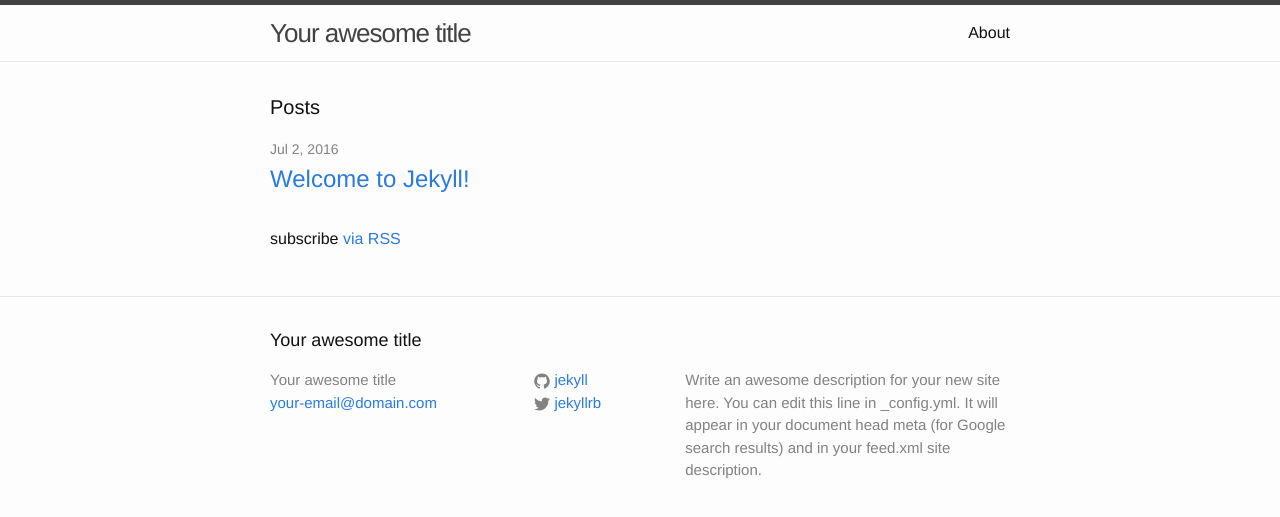
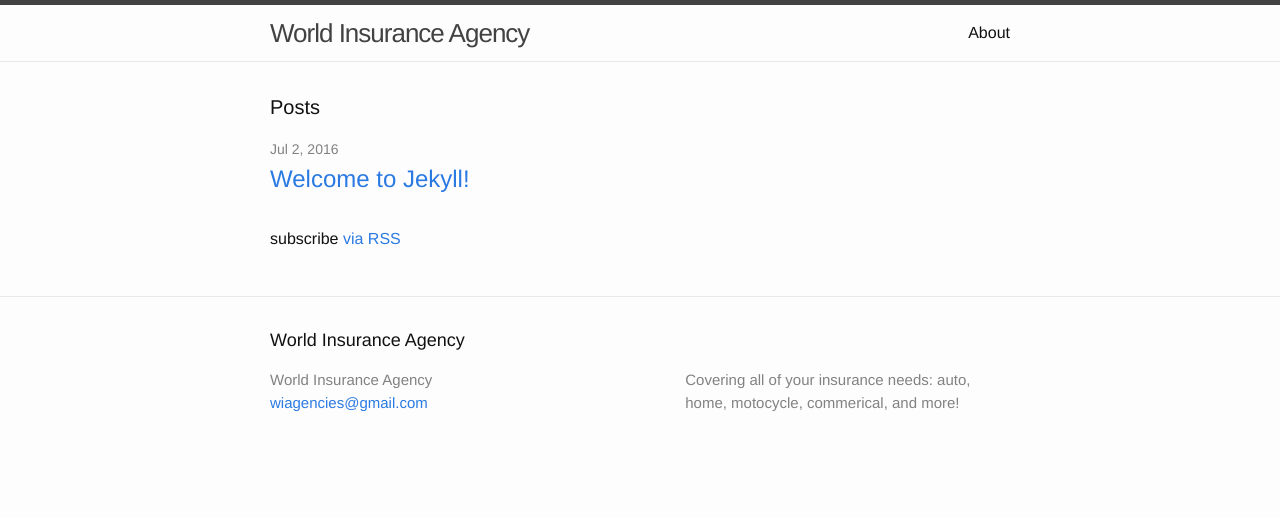
Before and after one commit to mariolopjr/wiagencies-old, a Jekyll site: the page built from index.html, in a window 1280 px wide. Shown: the top 517 px of the page. Built offline with Jekyll 4.4.1, drawn with Linux system fonts in a browser that asks for light colours.

Commit message:
URL now reflects live site

```diff
--- a/CNAME
+++ b/CNAME
@@ -1 +1 @@
-test.wiagencies.com
+wiagencies.com
--- a/_config.yml
+++ b/_config.yml
@@ -6,16 +6,20 @@
 # 'jekyll serve'. If you change this file, please restart the server process.
 
 # Site settings
-title: Your awesome title
-email: your-email@domain.com
+title: World Insurance Agency
+email: wiagencies@gmail.com
 description: > # this means to ignore newlines until "baseurl:"
-  Write an awesome description for your new site here. You can edit this
-  line in _config.yml. It will appear in your document head meta (for
-  Google search results) and in your feed.xml site description.
+  Covering all of your insurance needs: auto, home, motocycle, commerical, and
+  more!
 baseurl: "" # the subpath of your site, e.g. /blog
-url: "http://yourdomain.com" # the base hostname & protocol for your site
-twitter_username: jekyllrb
-github_username:  jekyll
+url: "https://wiagencies.com" # the base hostname & protocol for your site
+twitter_username:
+github_username:
 
 # Build settings
 markdown: kramdown
+kramdown:
+  input: GFM # Enable GitHub Flavored Markdown
+
+# Exclude vendor cache
+exclude: [vendor]
```
